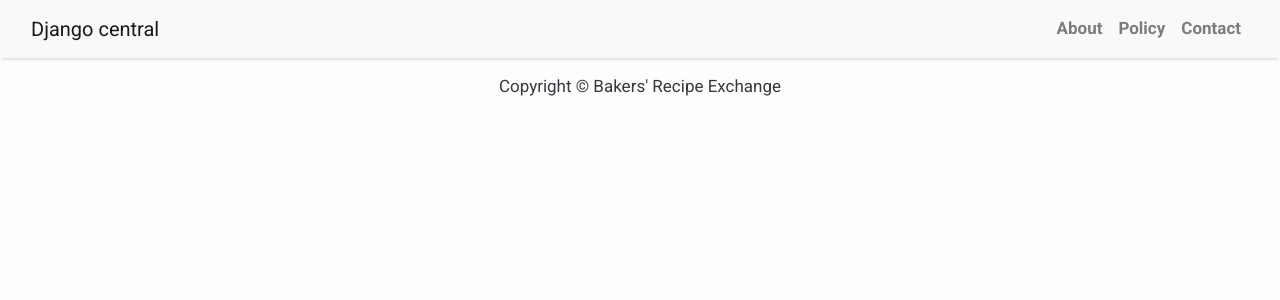
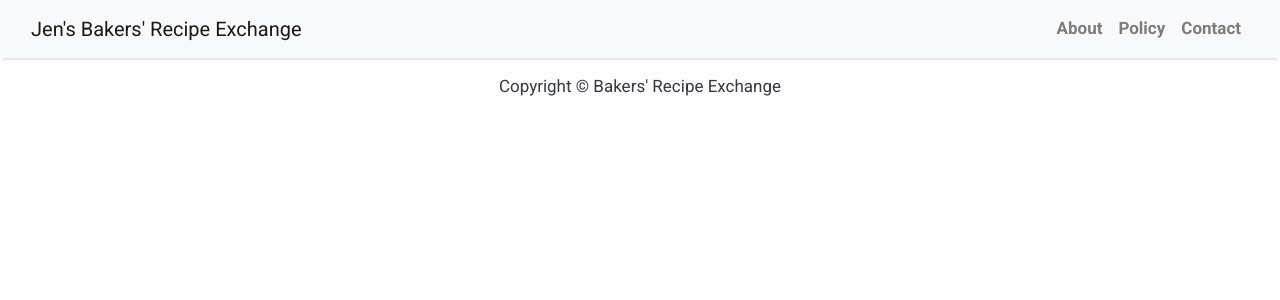
Before and after one commit to Sambsamb/SBMiniProject4, a Django app: template templates/base.html in a window 1280 px wide. Shown: the top 300 px of the page. Run offline with Django 3.2, Linux system fonts and the light colour scheme; the template is opened without the code that fills it, so the values that code supplies are empty; some libraries are stand-ins or nearby versions.

Commit message:
SB - Update

```diff
--- a/templates/base.html
+++ b/templates/base.html
@@ -37,7 +37,7 @@
         <!-- Navigation -->
         <nav class="navbar navbar-expand-lg navbar-light bg-light shadow" id="mainNav">
             <div class="container-fluid">
-                <a class="navbar-brand" href="{% url 'home' %}">Django central</a>
+                <a class="navbar-brand" href="{% url 'home' %}">Jen's Bakers' Recipe Exchange</a>
                 <button class="navbar-toggler navbar-toggler-right" type="button" data-toggle="collapse" data-target="#navbarResponsive"
                     aria-controls="navbarResponsive" aria-expanded="false" aria-label="Toggle navigation">
                     <span class="navbar-toggler-icon"></span>
```
